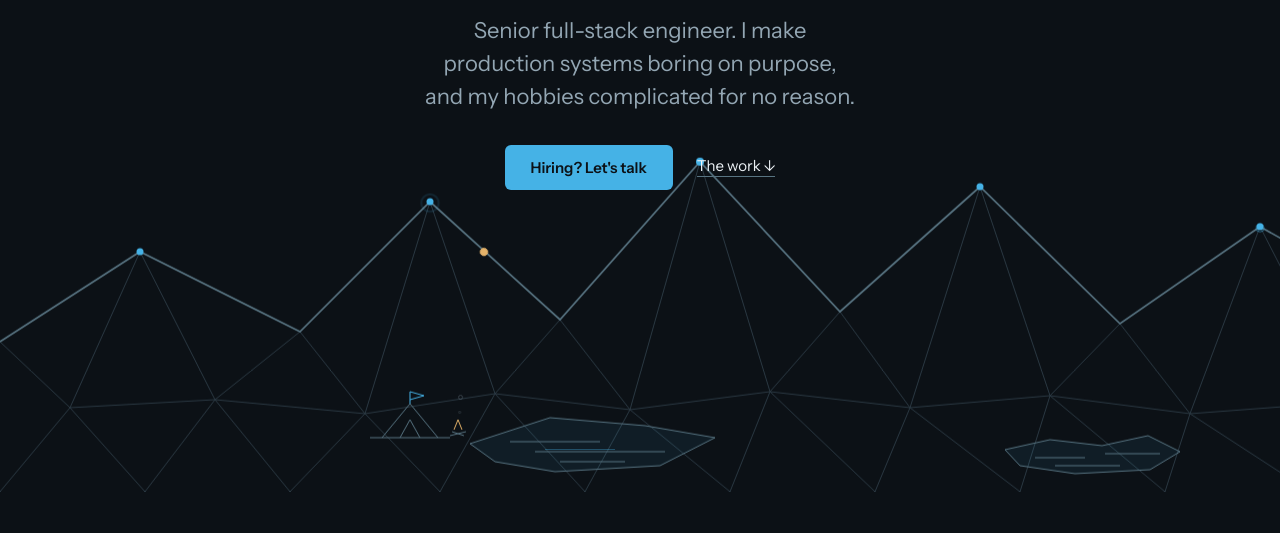
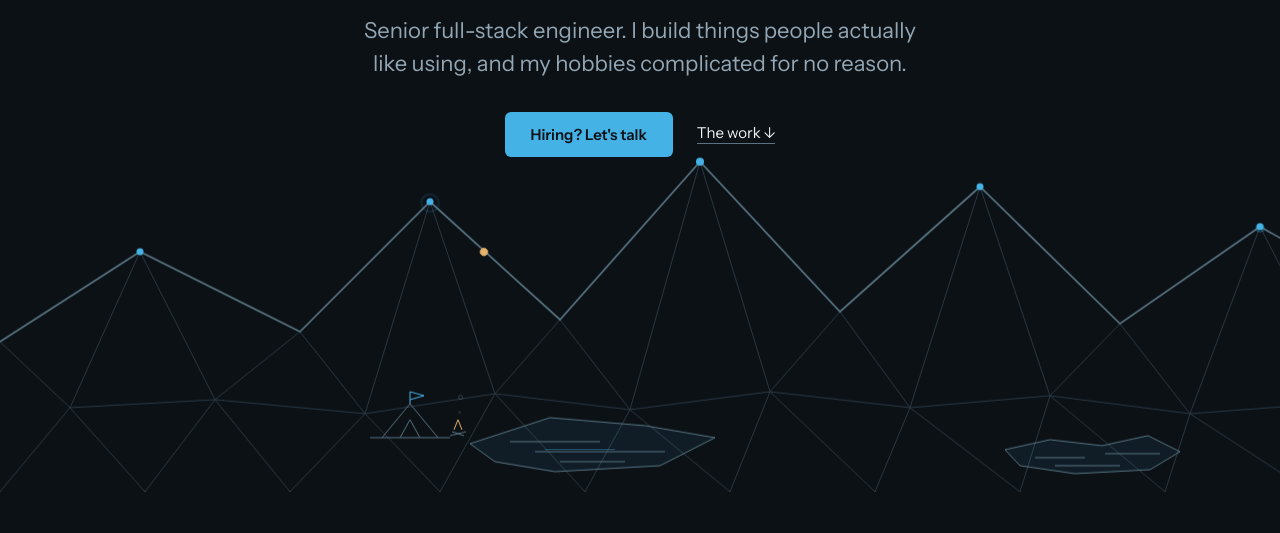
Before and after one commit to robertsmikej/robertsmj, a website with bundled scripts: page public/index.html in a window 1280 px wide. Shown: the part 267-800 px from the top of the page. Built offline with nearby package versions, Linux system fonts and the light colour scheme.

Commit message:
Update tagline to focus on user impact over reliability

```diff
--- a/public/index.html
+++ b/public/index.html
@@ -67,7 +67,7 @@
 		<meta property="og:title" content="Mike Roberts, senior full-stack engineer" />
 		<meta
 			property="og:description"
-			content="I make production systems boring on purpose, and my hobbies complicated for no reason." />
+			content="I build things people actually like using, and my hobbies complicated for no reason." />
 		<meta property="og:url" content="https://robertsmj.com/" />
 		<meta property="og:image" content="https://robertsmj.com/og.png" />
 		<meta property="og:image:alt" content="Wireframe topographic mountain ridgeline with the name Mike Roberts" />
@@ -213,7 +213,7 @@
 			<div class="hero__content">
 				<h1 class="hero__name">Mike Roberts</h1>
 				<p class="hero__sub">
-					Senior full-stack engineer. I make production systems boring on purpose, and my hobbies complicated for no
+					Senior full-stack engineer. I build things people actually like using, and my hobbies complicated for no
 					reason.
 				</p>
 				<div class="hero__cta">
```
